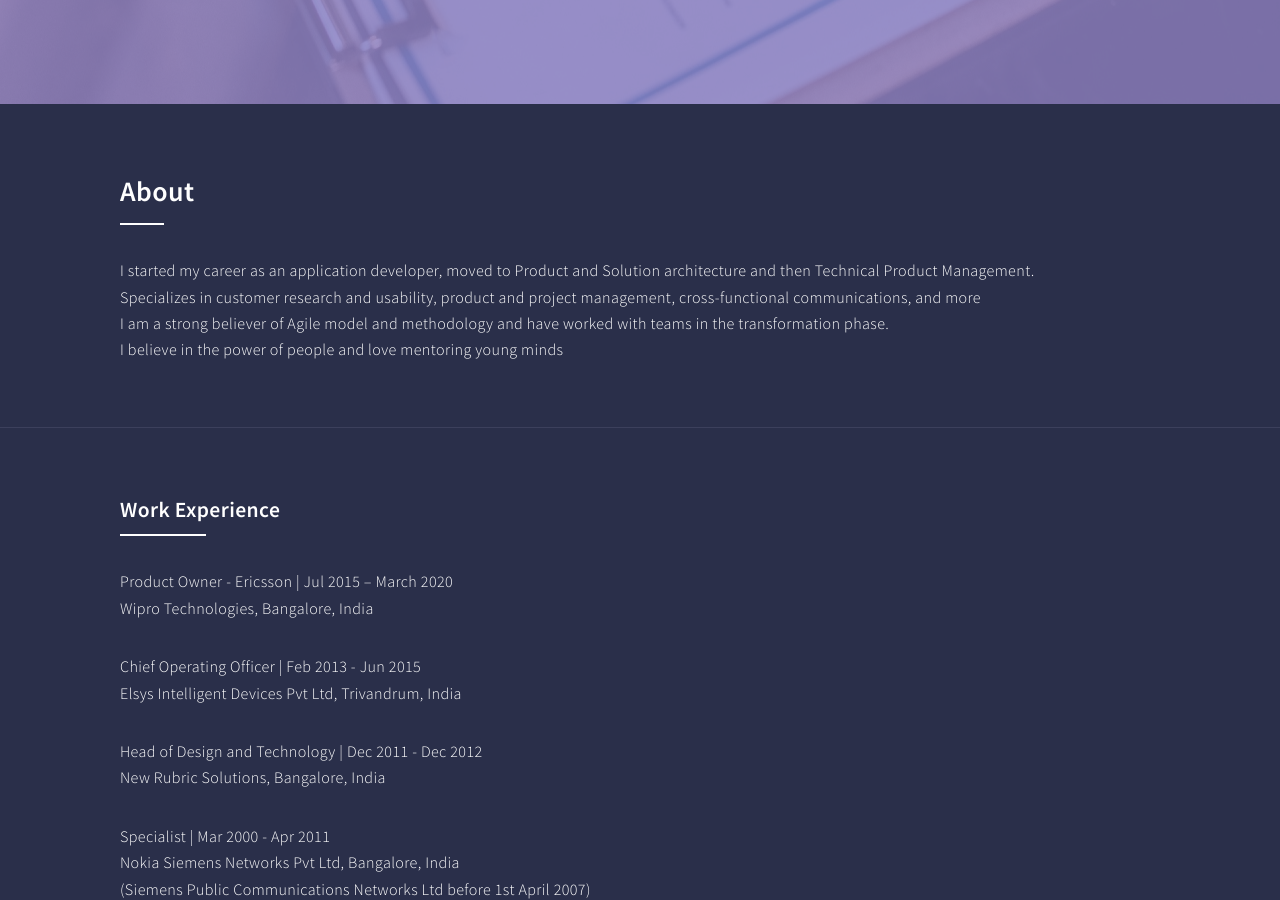
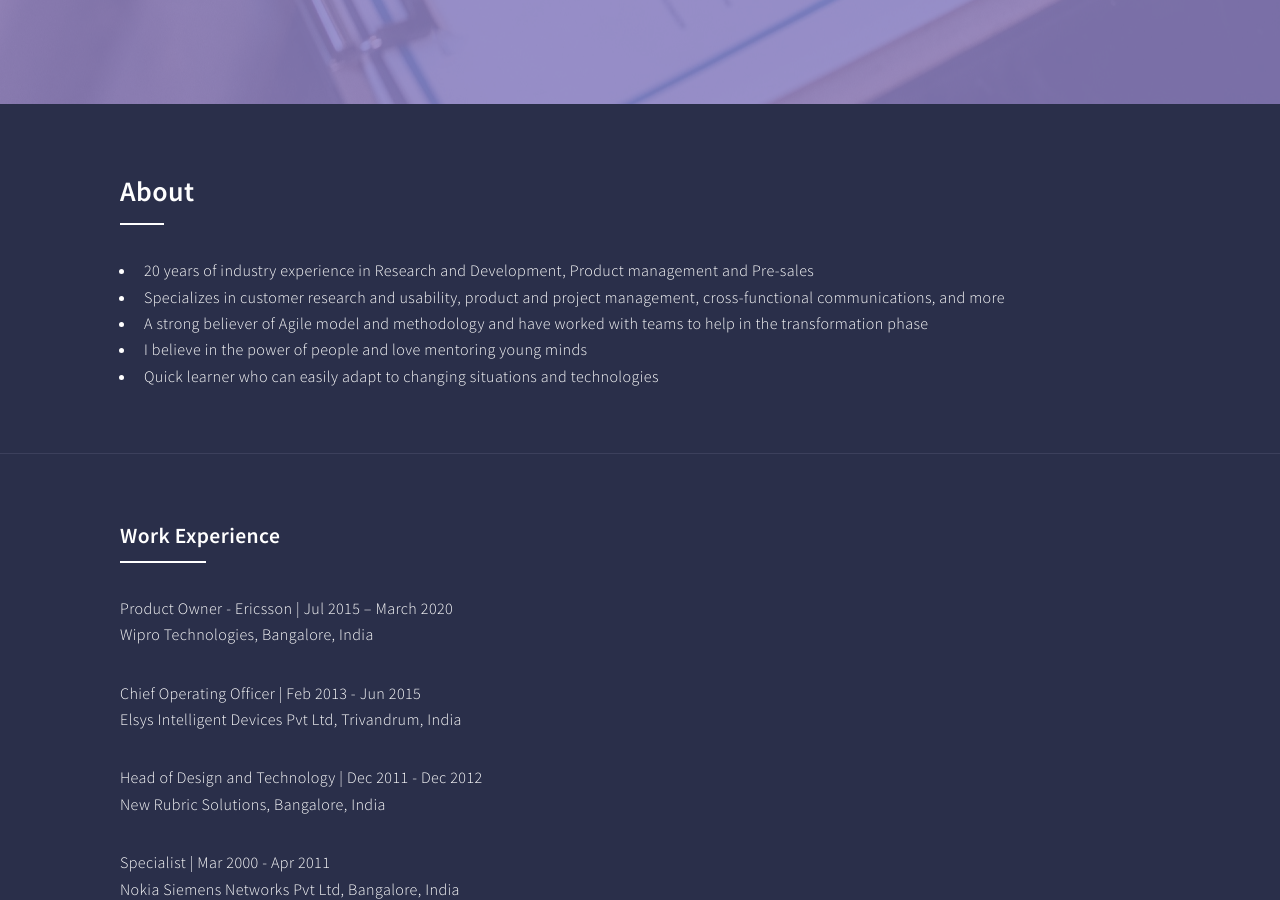
Before and after one commit to dhanyacm/dhanyacm, a Jekyll site: the page built from resume.html, in a window 1280 px wide and 900 px high, scrolled down 408 px. Built offline with Jekyll 4.4.1, drawn with Linux system fonts in a browser that asks for light colours; nearby versions of some CDN libraries; some of the changed text lies outside the part shown.

Commit message:
Update resume.html

```diff
--- a/resume.html
+++ b/resume.html
@@ -21,7 +21,7 @@
 
 								</p>
 								<ul class="actions">
-									<li><a href="resume.pdf" download="PDF" class="button"><i class="fa fa-download"></i> Download Resume</a></li>
+									<li><a href="dhanyacm.pdf" download="PDF" class="button"><i class="fa fa-download"></i> Download Resume</a></li>
 								</ul>
 							</div>
 						</div>
@@ -31,23 +31,26 @@
 				<!-- Main -->
 					<div id="main">
 
-						<!-- One -->
-							<section id="one">
+						<!-- About -->
+							<section id="about">
 								<div class="inner">
 									<header class="major">
 										<h2>About</h2>
 									</header>
 									<p>
-									I started my career as an application developer, moved to Product and Solution architecture and then Technical Product Management.<br>
-									Specializes in customer research and usability, product and project management, cross-functional communications, and more <br>
-									I am a strong believer of Agile model and methodology and have worked with teams in the transformation phase. <br>
-									I believe in the power of people and love mentoring young minds <br>
-
+										<ul>
+										  <li>20 years of industry experience in Research and Development, Product management and Pre-sales</li>
+										  <li>Specializes in customer research and usability, product and project management, cross-functional communications, and more</li>
+										  <li>A strong believer of Agile model and methodology and have worked with teams to help in the
+transformation phase </li>
+										  <li>I believe in the power of people and love mentoring young minds</li>
+											<li>Quick learner who can easily adapt to changing situations and technologies</li>
+										</ul>
 									</p>
 								</div>
 							</section>
-						<!-- Two -->
-							<section id="two">
+						<!-- Experience -->
+							<section id="experience">
 								     	<div class = "inner">
 										<header class="major">
 											<h3>Work Experience</h3>
@@ -107,8 +110,6 @@
 										    <td>92% </th>
 										  </tr>
 										</table>
-
-
 									</div>
 								</section>
 
@@ -148,93 +149,14 @@
 								<section id="six">
 										<div class="inner">
 											<header class="major">
-												<h3>Some Interesting Facts</h3>
+												<h3>Few Other Interests</h3>
 											</header>
-											<p>
-											Apart from the professional side, I like exploring places and cultures. I also love creative arts, photography and blogging
 
-	</p>
-
+											 enjoy creating beautiful, user-centered websites
 										</div>
 
 								</section>
 
-
-						<!-- to remove
-							<section id="two" class="spotlights">
-								<section>
-									<div class="content">
-										<div class="inner">
-											<header class="major">
-												<h3>Work Experience</h3>
-											</header>
-
-
-
-											<p>
-												Product Owner - Ericsson | Jul 2015 - Present
-Wipro Technologies, Bangalore, India
-Product Owner for the Virtual Network Manager-Life Cycle Management (VNF-LCM) of Ericsson NFV
-Offering instrumental in realizing 5G and IoT use-cases and previously for the Performance Management
-suite of products of Ericsson’s Flagship OSS portfolio.
-● Responsibilities include talking to end customers to understand their business needs and defining the
-product strategy and roadmap in line with the problem statement and company’s vision
-● Evaluate customer requirements, system properties and available product portfolio to provide technical
-solutions that will best meet their needs.
-● Act as primary customer interface to respond to RFPs and RFIs
-● Understand the evolving standards and technical needs to enable integrations with other 3PP products.
-● Facilitate discussions with stakeholders and internal/external partners to understand scope, expectations,
-technical content and business processes. Provide cost input for solutions as required.
-● Work closely with the engineering, design and on the technical specifications and ensure that teams have
-all the information they need to deliver the complete product according to the evolving ETSI standards.
-● Ascertain the feasibility and compliance of the developed solution before the release to market
-● Communicate new features, technology and timelines to stake holders through knowledge share events to
-ensure larger audience are aware of the developments in the product
-● Design better architectural methods to drive long term internal improvements
-											</p>
-											<p>
-											Chief Operating Officer | Feb 2013 - Jun 2015
-Elsys Intelligent Devices Pvt Ltd, Trivandrum, India
-Raksha is an Emergency Identification and Notification service being developed by Elsys. It can
-automatically detect an accident and alert the emergency care takers thereby bringing help faster to the
-victims. Product got shortlisted in NASSCOM 10000 Start-ups and is part of Intelligent Sub-Systems for
-Safety and Integrity in Truck and Passenger-Car Fleets (IS-SI-TPCF) coalition.
-● Managed and organized product launch of first version of Raksha in March 2014
-● Effectively pitch to investors in IAN (Indian angel network) and NASSCOM 10000 Start-ups
-● Handled communications with Media and public relations, news coverage about the products
-● Responsible for General strategic management, risk analysis and decision making
-● Higher level insight to tweak the product offerings, business models and form industry partnerships
-● Worked with officers in other companies/govt. for company needs and permits and represented the
-company at various events (NASSCOM, TiE etc)
-
-
-											</p>
-
-											<p>
-												Head of Design and Technology | Dec 2011 - Dec 2012
-New Rubric Solutions, Bangalore, India
-The start-up New Rubric, founded by alumni of the Indian Institutes of Management, specializes
-in multidimensional learning and all-round development of students. The product Kaleido, is designed to
-help children grow on multiple dimensions through stimulating activities and insightful feedback, while
-reducing the workload on school administrators and teachers.
-● Responsible for technology development, deployment of the entire product
-● Understanding needs, conceptualization, design and development of technology solutions for the product
-● Designed the database for flexible data structuring, data for big data possibilities
-● Evaluated and selected OEM products and Open source technologies for the ease of development
-● Deployed the product on the Amazon EC2 Cloud Infrastructure
-● Conducted client demos and trials in several International schools in Bangalore and Hosur
-											</p>
-
-											<p>
-
-											</p>
-											<p>
-
-											</p>
-
-										</div>
-									</div>
-								</section>-->
 
 
 
```
Lines whose indentation alone changed are shown as unchanged.
